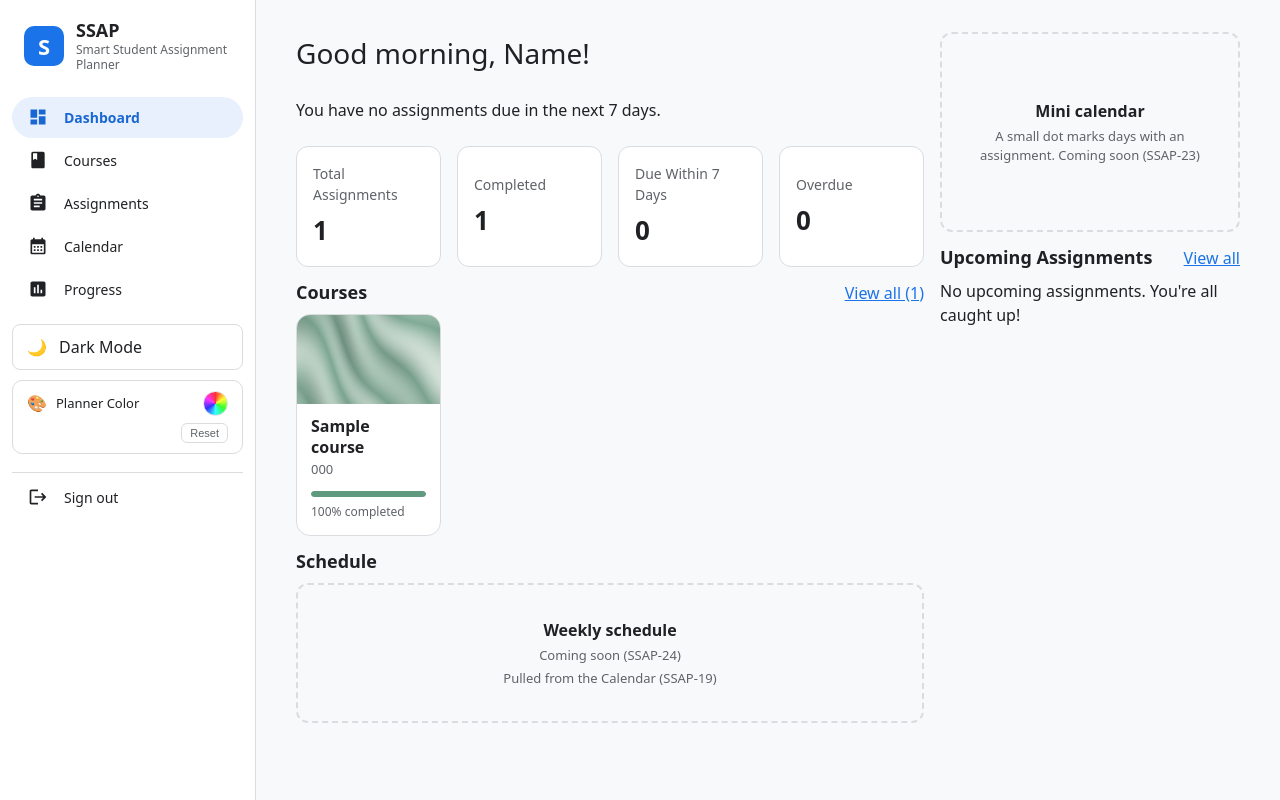
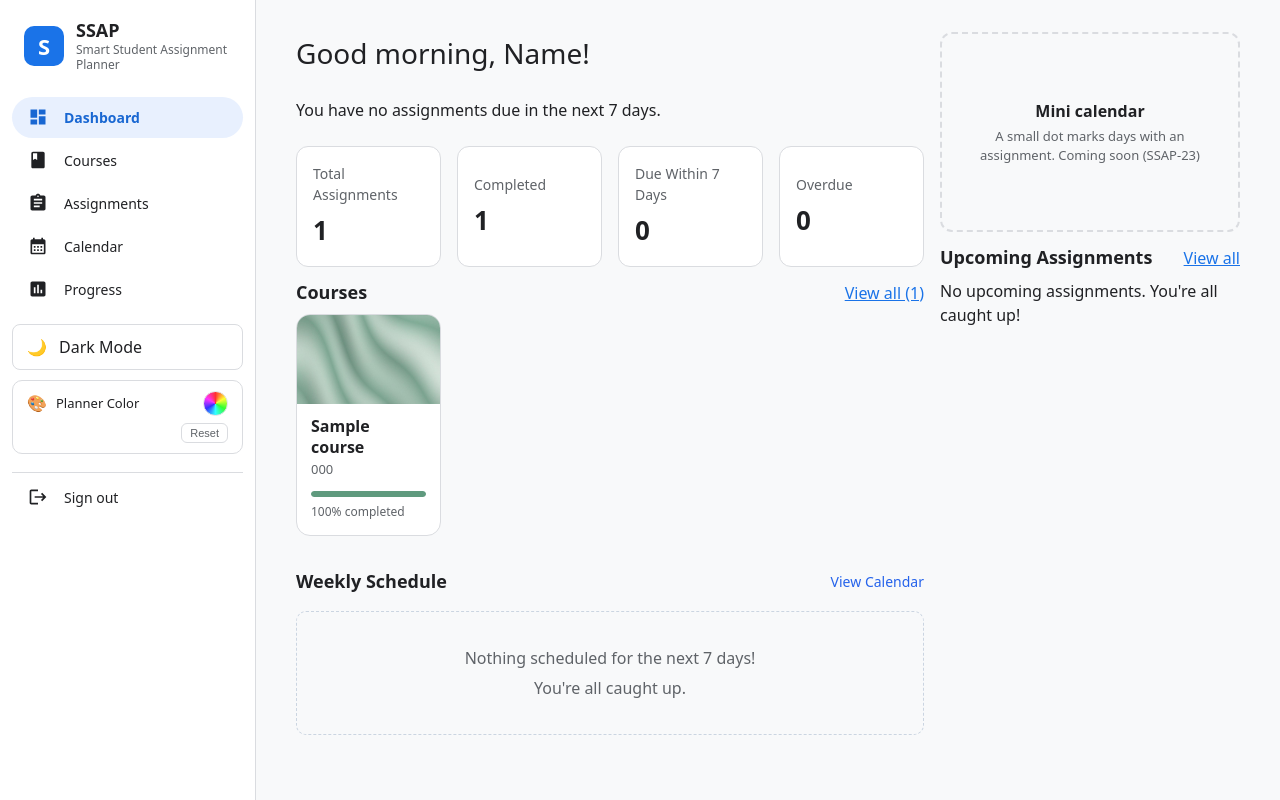
Before and after one commit to BhavyaSura/Smart-Student-Assignment-Planner, a Flask app: page / in a window 1280 px wide. Run offline with Flask 3, Linux system fonts and the light colour scheme; the visitor is signed in with stand-in values (Sample User, id 1); tables that the repository leaves empty hold one stand-in row (values such as "Sample post").

Commit message:
SSAP-24: Implement Dashboard Schedule Widget

```diff
--- a/features/dashboard/suggested_schedule_preview.py
+++ b/features/dashboard/suggested_schedule_preview.py
@@ -1,8 +1,40 @@
-# SSAP-24: the schedule box on the dashboard. It shows what is coming
-# up, pulled from the Calendar page (SSAP-19).
+
+"""
+SSAP-24: Dashboard Schedule Widget.
+Shows upcoming assignments from the Calendar.
+"""
+
+from datetime import date, timedelta
+from models import Assignment
 
 
 def suggested_schedule_preview(user_id):
-    # Not built yet. When it is, return this student's next scheduled
-    # items here, then show them in templates/dashboard/suggested_schedule.html.
-    return None
+    today = date.today()
+    end_date = today + timedelta(days=6)
+
+    assignments = Assignment.query.filter_by(
+        user_id=user_id
+    ).filter(
+        Assignment.due_date >= today.isoformat(),
+        Assignment.due_date <= end_date.isoformat(),
+        Assignment.status != "Completed"
+    ).order_by(
+        Assignment.due_date.asc()
+    ).all()
+
+    schedule = []
+
+    for assignment in assignments:
+        try:
+            due_date = date.fromisoformat(assignment.due_date)
+        except (ValueError, TypeError):
+            continue
+
+        schedule.append({
+            "title": assignment.title,
+            "due_date": due_date,
+            "day": due_date.strftime("%A"),
+            "date_label": due_date.strftime("%b %d")
+        })
+
+    return schedule
--- a/static/css/dashboard.css
+++ b/static/css/dashboard.css
@@ -195,3 +195,81 @@
     }
 
 }
+
+/* SSAP-24: Dashboard Schedule Widget */
+
+.schedule-widget {
+    margin-top: 20px;
+}
+
+.schedule-widget .section-header {
+    display: flex;
+    justify-content: space-between;
+    align-items: center;
+    margin-bottom: 16px;
+}
+
+.schedule-widget .section-header a {
+    color: #2563eb;
+    font-size: 14px;
+    text-decoration: none;
+}
+
+.schedule-list {
+    display: flex;
+    flex-direction: column;
+    gap: 10px;
+}
+
+.schedule-item {
+    display: flex;
+    align-items: center;
+    gap: 20px;
+    padding: 16px;
+    border: 1px solid var(--border-color, #e2e8f0);
+    border-radius: 10px;
+    background: var(--card-bg, transparent);
+}
+
+.schedule-date {
+    display: flex;
+    flex-direction: column;
+    min-width: 110px;
+    gap: 4px;
+}
+
+.schedule-date strong {
+    font-size: 14px;
+}
+
+.schedule-date span {
+    font-size: 13px;
+    color: var(--text-muted, #64748b);
+}
+
+.schedule-details strong {
+    font-size: 15px;
+}
+
+.schedule-empty {
+    padding: 28px;
+    text-align: center;
+    border: 1px dashed var(--border-color, #cbd5e1);
+    border-radius: 10px;
+    color: var(--text-muted, #64748b);
+}
+
+.schedule-empty p {
+    margin: 6px 0;
+}
+
+@media (max-width: 600px) {
+    .schedule-item {
+        gap: 12px;
+        padding: 12px;
+    }
+
+    .schedule-date {
+        min-width: 90px;
+    }
+}
--- a/templates/dashboard/suggested_schedule.html
+++ b/templates/dashboard/suggested_schedule.html
@@ -1,15 +1,33 @@
-{# SSAP-24: replace this dashed box with the weekly schedule. It shows
-   what is coming up, pulled from the Calendar page (SSAP-19). The data
-   comes from suggested_schedule_preview() in
-   features/dashboard/suggested_schedule_preview.py #}
-<section>
+
+{# SSAP-24: Dashboard Schedule Widget #}
+
+<section class="schedule-widget">
     <div class="section-header">
-        <h3 class="section-title">Schedule</h3>
+        <h3 class="section-title">Weekly Schedule</h3>
+        <a href="{{ url_for('calendar.calendar') }}">
+            View Calendar
+        </a>
     </div>
 
-    <div class="placeholder placeholder-wide">
-        <span class="placeholder-title">Weekly schedule</span>
-        <span class="placeholder-note">Coming soon (SSAP-24)</span>
-        <span class="placeholder-note">Pulled from the Calendar (SSAP-19)</span>
-    </div>
+    {% if schedule_preview %}
+        <div class="schedule-list">
+            {% for item in schedule_preview %}
+                <div class="schedule-item">
+                    <div class="schedule-date">
+                        <strong>{{ item.day }}</strong>
+                        <span>{{ item.date_label }}</span>
+                    </div>
+
+                    <div class="schedule-details">
+                        <strong>{{ item.title }}</strong>
+                    </div>
+                </div>
+            {% endfor %}
+        </div>
+    {% else %}
+        <div class="schedule-empty">
+            <p>Nothing scheduled for the next 7 days!</p>
+            <p>You're all caught up.</p>
+        </div>
+    {% endif %}
 </section>
```
